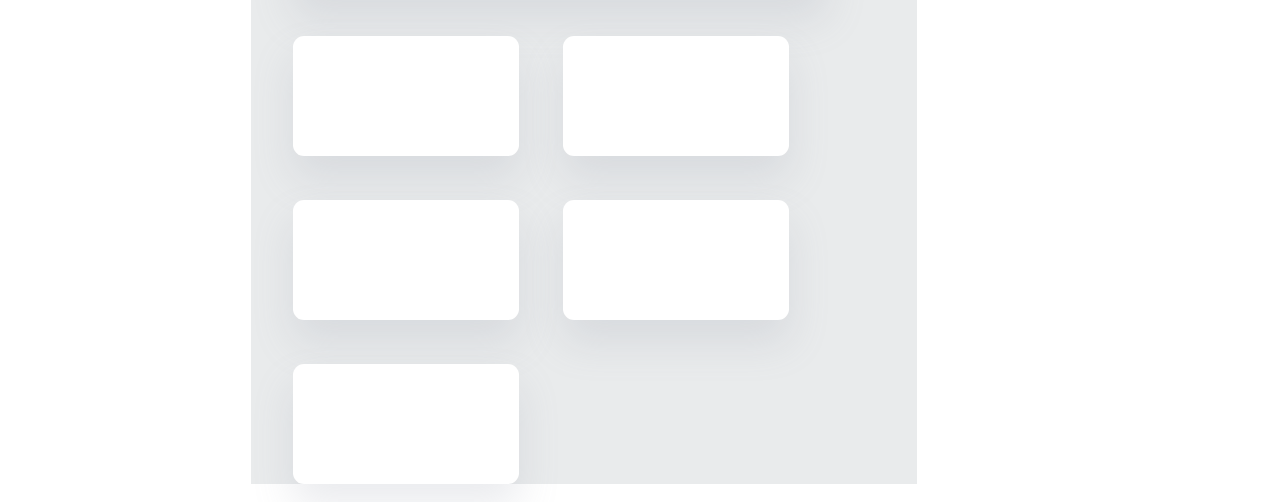
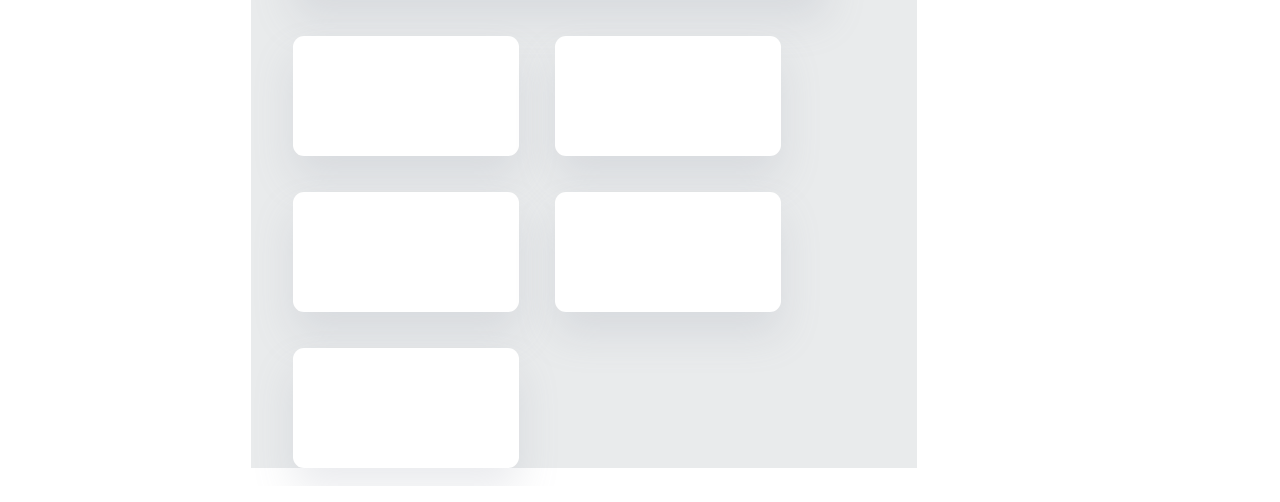
Before and after one commit to rimurosan/layoutHomeWork, a plain HTML site: page INDEX.html in a window 1280 px wide. Shown: the part 672-1174 px from the top of the page. Drawn offline with Linux system fonts and the light colour scheme; a web font is replaced by a local one.

Commit message:
Update visual.css

```diff
--- a/visual.css
+++ b/visual.css
@@ -209,7 +209,7 @@ a {
 .new5blocks {
   background: transparent;
   display: flex;
-  gap: 44px;
+  gap: 36px;
   flex-wrap: wrap;
   padding-top: 39px;
 }
```
